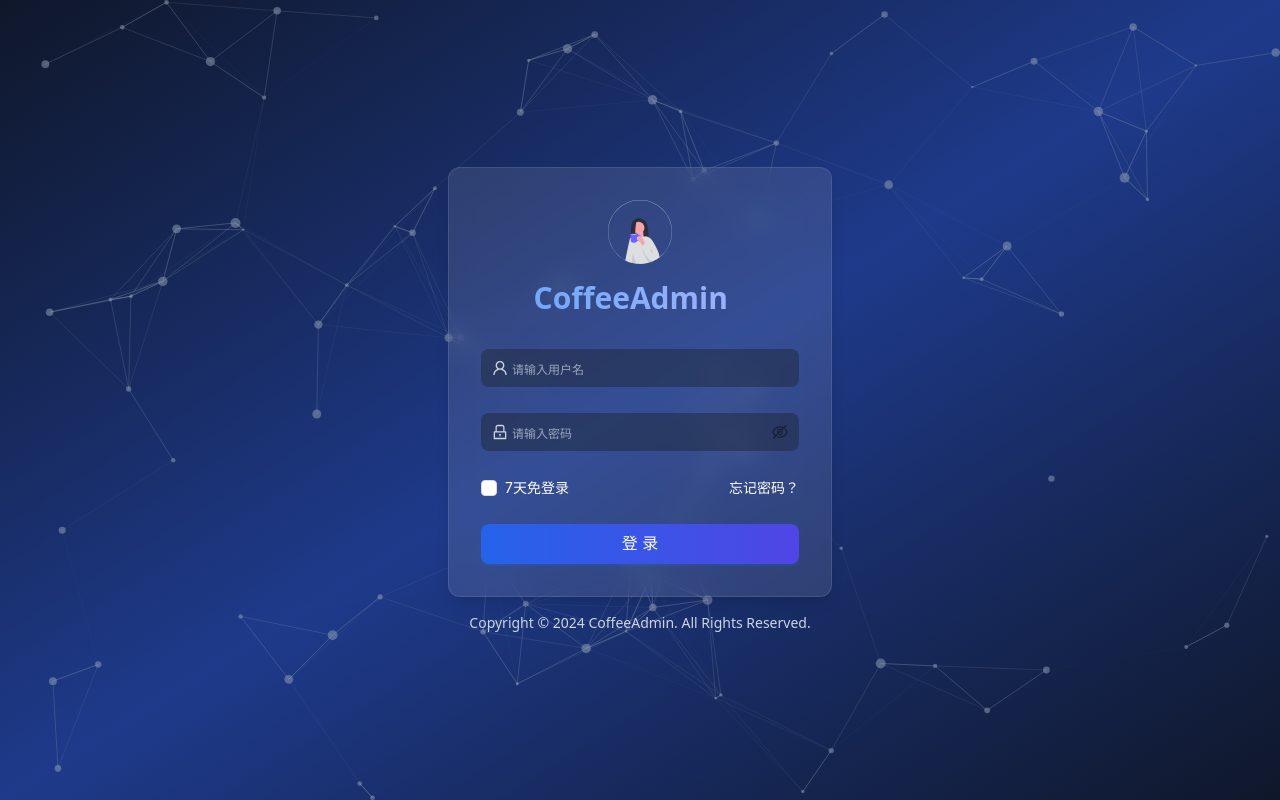
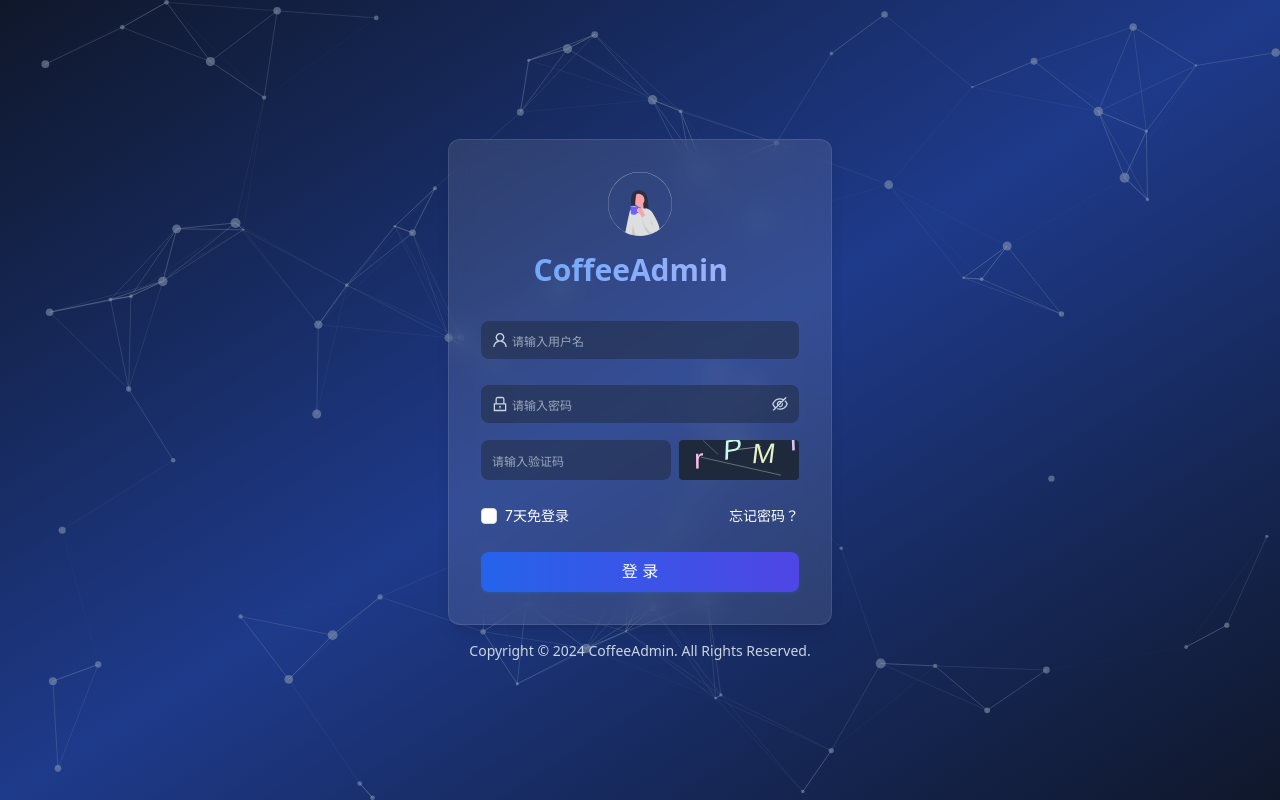
Before and after one commit to bestycw/react-admin-antd, a React (Vite) app: page /login in a window 1280 px wide. Built offline with nearby package versions, Linux system fonts and the light colour scheme.

Commit message:
feat:登录页面

```diff
--- /dev/null
+++ b/src/components/Captcha/index.tsx
@@ -0,0 +1,89 @@
+import React, { useEffect, useRef, useState } from 'react';
+
+interface CaptchaProps {
+  width?: number;
+  height?: number;
+  onChange?: (code: string) => void;
+}
+
+const Captcha: React.FC<CaptchaProps> = ({ width = 120, height = 40, onChange }) => {
+  const canvasRef = useRef<HTMLCanvasElement>(null);
+  const [code, setCode] = useState('');
+
+  const generateCode = () => {
+    const chars = '0123456789abcdefghijklmnopqrstuvwxyzABCDEFGHIJKLMNOPQRSTUVWXYZ';
+    let result = '';
+    for (let i = 0; i < 4; i++) {
+      result += chars[Math.floor(Math.random() * chars.length)];
+    }
+    return result;
+  };
+
+  const drawCaptcha = (code: string) => {
+    const canvas = canvasRef.current;
+    if (!canvas) return;
+
+    const ctx = canvas.getContext('2d');
+    if (!ctx) return;
+
+    // 清空画布
+    ctx.clearRect(0, 0, width, height);
+
+    // 绘制背景
+    ctx.fillStyle = '#1e293b'; // 深色背景
+    ctx.fillRect(0, 0, width, height);
+
+    // 绘制干扰线
+    for (let i = 0; i < 3; i++) {
+      ctx.strokeStyle = `rgba(255, 255, 255, ${Math.random() * 0.3 + 0.2})`;
+      ctx.beginPath();
+      ctx.moveTo(Math.random() * width, Math.random() * height);
+      ctx.lineTo(Math.random() * width, Math.random() * height);
+      ctx.stroke();
+    }
+
+    // 绘制文字
+    ctx.font = '28px Arial';
+    ctx.textBaseline = 'middle';
+
+    for (let i = 0; i < code.length; i++) {
+      const x = (width / code.length) * i + 15;
+      const y = height / 2 + Math.random() * 8 - 4;
+      ctx.fillStyle = `rgb(${Math.random() * 70 + 185}, ${Math.random() * 70 + 185}, ${Math.random() * 70 + 185})`;
+      ctx.setTransform(
+        1,
+        Math.random() * 0.4 - 0.2,
+        Math.random() * 0.4 - 0.2,
+        1,
+        0,
+        0
+      );
+      ctx.fillText(code[i], x, y);
+      ctx.setTransform(1, 0, 0, 1, 0, 0);
+    }
+  };
+
+  const refresh = () => {
+    const newCode = generateCode();
+    setCode(newCode);
+    onChange?.(newCode);
+    drawCaptcha(newCode);
+  };
+
+  useEffect(() => {
+    refresh();
+  }, []);
+
+  return (
+    <canvas
+      ref={canvasRef}
+      width={width}
+      height={height}
+      onClick={refresh}
+      className="cursor-pointer rounded"
+      title="点击刷新验证码"
+    />
+  );
+};
+
+export default Captcha;
--- a/src/index.css
+++ b/src/index.css
@@ -25,8 +25,9 @@
     @apply text-sm bg-transparent;
   }
 
-  /* 调整 placeholder 的颜色、透明度和字体大小 */
-  .login-input input::placeholder {
+  /* 调整所有输入框的 placeholder 样式 */
+  .login-input input::placeholder,
+  .ant-input::placeholder {
     @apply text-slate-300 opacity-70 text-xs;
   }
 
@@ -44,6 +45,16 @@
     @apply text-slate-300;
   }
 
+  /* 密码可见性图标样式 */
+  .login-input.ant-input-password .ant-input-password-icon {
+    @apply text-slate-300 hover:text-blue-400 transition-colors duration-200;
+  }
+
+  /* 密码框聚焦时图标样式 */
+  .login-input.ant-input-password.ant-input-affix-wrapper-focused .ant-input-password-icon {
+    @apply text-blue-400;
+  }
+
   .artistic-text {
     @apply text-3xl font-bold bg-clip-text text-transparent bg-gradient-to-r from-blue-400 via-indigo-300 to-purple-400 animate-gradient-x;
   }
@@ -56,4 +67,14 @@
     content: '|';
     @apply animate-cursor-blink ml-0.5;
   }
+
+  /* 验证码输入框样式 */
+  .captcha-input {
+    @apply flex-1;
+  }
+
+  /* 验证码容器样式 */
+  .captcha-container {
+    @apply flex items-center space-x-2;
+  }
 }
--- a/src/pages/Login/index.tsx
+++ b/src/pages/Login/index.tsx
@@ -5,14 +5,16 @@ import { UserOutlined, LockOutlined } from '@ant-design/icons';
 import Particles from "react-particles";
 import { loadSlim } from "tsparticles-slim";
 import type { Engine, IOptions, RecursivePartial } from "tsparticles-engine";
-import { useCallback } from "react";
+import { useCallback, useState } from "react";
 import logo from "../../assets/logo.svg";
 import GlobalConfig  from '../../config/GlobalConfig'
 import TypeWriter from '../../components/TypeWriter';
+import Captcha from '../../components/Captcha';
 
 interface LoginForm {
   username: string;
   password: string;
+  captcha: string;
   remember?: boolean;
 }
 const ParticlesOptions:RecursivePartial<IOptions> = {
@@ -85,7 +87,14 @@ const Login = observer(() => {
     await loadSlim(engine);
   }, []);
 
+  const [captchaCode, setCaptchaCode] = useState('');
+
   const onFinish = (values: LoginForm) => {
+    if (values.captcha.toLowerCase() !== captchaCode.toLowerCase()) {
+      message.error('验证码错误！');
+      return;
+    }
+
     console.log('登录信息:', values);
     UserStore.setUserInfo({
       name: values.username,
@@ -142,6 +151,23 @@ const Login = observer(() => {
               />
             </Form.Item>
 
+            <Form.Item
+              name="captcha"
+              rules={[{ required: true, message: '请输入验证码!' }]}
+            >
+              <div className="flex space-x-2">
+                <Input
+                  placeholder="请输入验证码"
+                  className="login-input"
+                />
+                <Captcha
+                  width={120}
+                  height={40}
+                  onChange={code => setCaptchaCode(code)}
+                />
+              </div>
+            </Form.Item>
+
             <div className="flex justify-between items-center -mt-2 mb-4">
               <Form.Item
                 name="remember"
```
